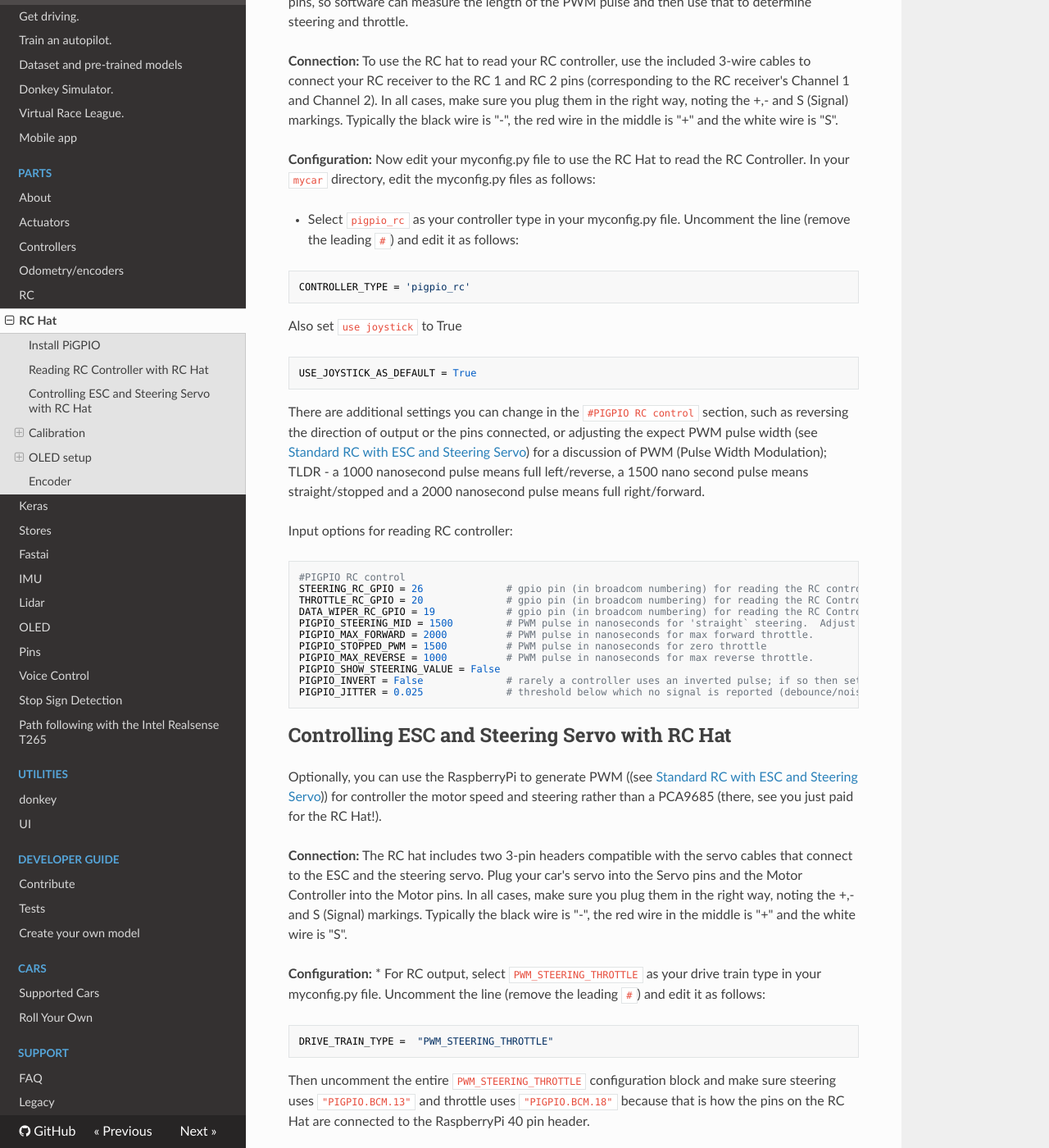
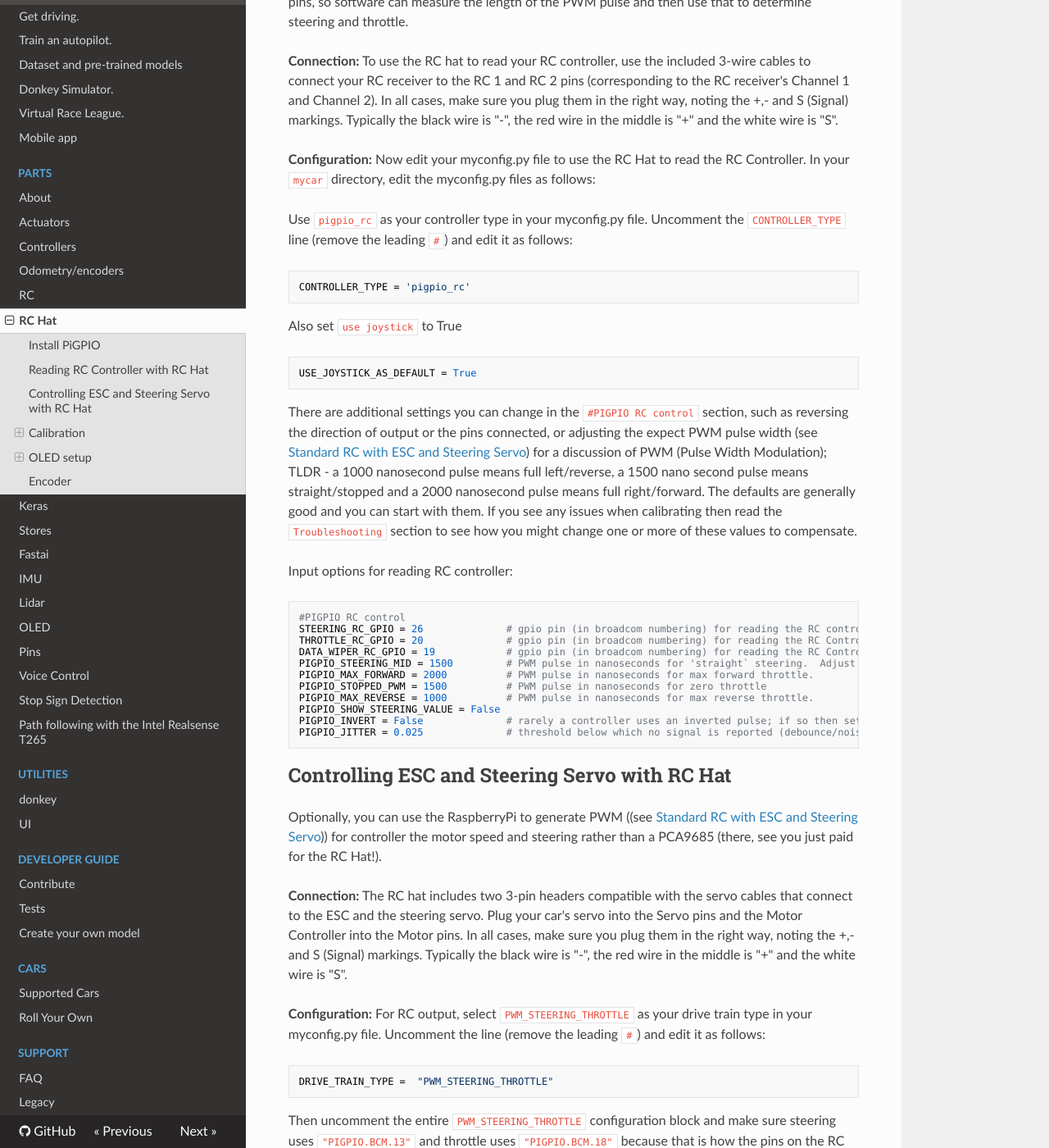
Before and after one commit to autorope/donkeydocs, an MkDocs documentation site: the page built from docs/parts/rc_hat.md, in a window 1280 px wide and 1400 px high, scrolled down 1581 px. Shown: the whole window at 82% size. Built offline with MkDocs 1.6.1, drawn with Linux system fonts in a browser that asks for light colours; nearby versions of some CDN libraries.

Commit message:
small edits to rc hat documentation

````diff
--- a/docs/parts/rc_hat.md
+++ b/docs/parts/rc_hat.md
@@ -35,7 +35,7 @@ To use the RC hat to read your RC controller, use the included 3-wire cables to
 **Configuration:**
 Now edit your myconfig.py file to use the RC Hat to read the RC Controller. In your `mycar` directory, edit the myconfig.py files as follows:
 
-* Select `pigpio_rc` as your controller type in your myconfig.py file. Uncomment the line (remove the leading `#`) and edit it as follows:
+Use `pigpio_rc` as your controller type in your myconfig.py file. Uncomment the `CONTROLLER_TYPE` line (remove the leading `#`) and edit it as follows:
 
 ```python
 CONTROLLER_TYPE = 'pigpio_rc'
@@ -47,7 +47,7 @@ Also set `use joystick` to True
 USE_JOYSTICK_AS_DEFAULT = True
 ```
 
-There are additional settings you can change in the `#PIGPIO RC control` section, such as reversing the direction of output or the pins connected, or adjusting the expect PWM pulse width (see [Standard RC with ESC and Steering Servo](https://docs.donkeycar.com/parts/actuators/#standard-rc-with-esc-and-steering-servo)) for a discussion of PWM (Pulse Width Modulation); TLDR - a 1000 nanosecond pulse means full left/reverse, a 1500 nano second pulse means straight/stopped and a 2000 nanosecond pulse means full right/forward.
+There are additional settings you can change in the `#PIGPIO RC control` section, such as reversing the direction of output or the pins connected, or adjusting the expect PWM pulse width (see [Standard RC with ESC and Steering Servo](https://docs.donkeycar.com/parts/actuators/#standard-rc-with-esc-and-steering-servo)) for a discussion of PWM (Pulse Width Modulation); TLDR - a 1000 nanosecond pulse means full left/reverse, a 1500 nano second pulse means straight/stopped and a 2000 nanosecond pulse means full right/forward.  The defaults are generally good and you can start with them.  If you see any issues when calibrating then read the `Troubleshooting` section to see how you might change one or more of these values to compensate.
 
 Input options for reading RC controller:
 
@@ -72,7 +72,7 @@ Optionally, you can use the RaspberryPi to generate PWM ((see [Standard RC with
 The RC hat includes two 3-pin headers compatible with the servo cables that connect to the ESC and the steering servo.  Plug your car's servo into the Servo pins and the Motor Controller into the Motor pins. In all cases, make sure you plug them in the right way, noting the +,- and S (Signal) markings. Typically the black wire is "-", the red wire in the middle is "+" and the white wire is "S".
 
 **Configuration:**
-* For RC output, select `PWM_STEERING_THROTTLE` as your drive train type in your myconfig.py file. Uncomment the line (remove the leading `#`) and edit it as follows:
+For RC output, select `PWM_STEERING_THROTTLE` as your drive train type in your myconfig.py file. Uncomment the line (remove the leading `#`) and edit it as follows:
 
 ```python
 DRIVE_TRAIN_TYPE =  "PWM_STEERING_THROTTLE"
````
